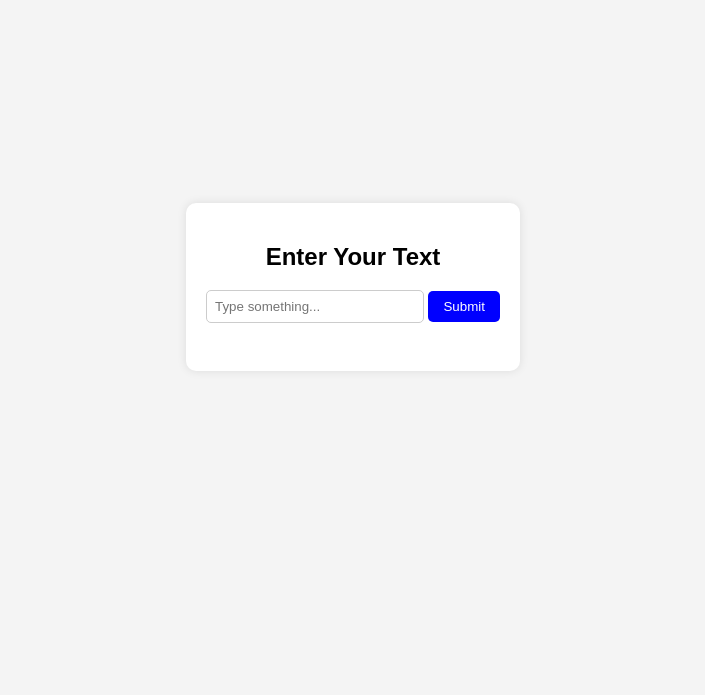
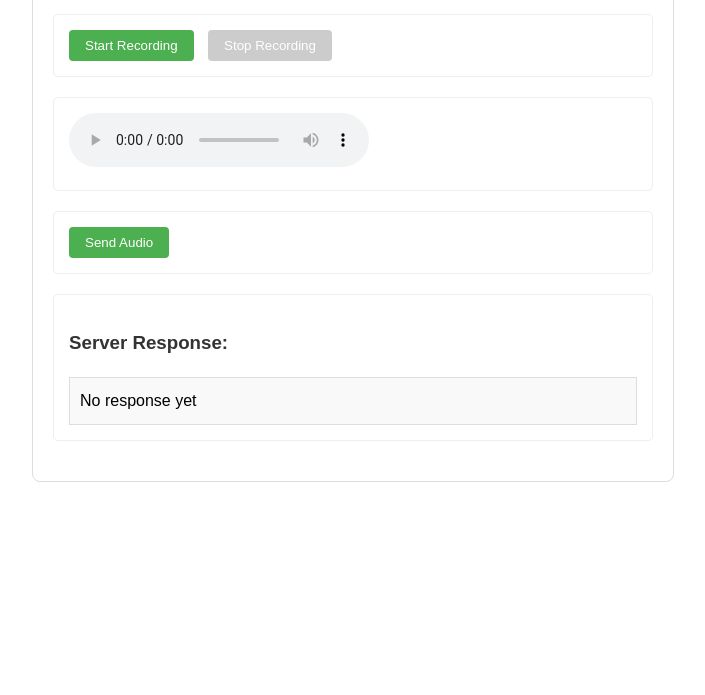
Before and after one commit to Vighnesh-M-S/Doctor_IVR, a plain HTML site: page Frontend/index.html in a window 1280 px wide. Shown: the part 121-816 px from the top of the page, without its empty margins (287-992 px from the left). Drawn offline with Linux system fonts and the light colour scheme.

Commit message:
recieving and transcribing

```diff
--- a/Frontend/index.html
+++ b/Frontend/index.html
@@ -3,15 +3,41 @@
 <head>
     <meta charset="UTF-8">
     <meta name="viewport" content="width=device-width, initial-scale=1.0">
-    <title>Text Submit & Display</title>
+    <title>Audio Recorder</title>
     <link rel="stylesheet" href="styles.css">
 </head>
 <body>
     <div class="container">
-        <h2>Enter Your Text</h2>
-        <input type="text" id="textInput" placeholder="Type something..." />
-        <button onclick="sendText()">Submit</button>
-        <p id="responseText"></p>
+        <h1>Audio Recorder</h1>
+
+        <!-- Audio Recording Section -->
+        <div class="recording-section">
+            <button id="startButton">Start Recording</button>
+            <button id="stopButton" disabled>Stop Recording</button>
+        </div>
+
+        <!-- Audio Playback -->
+        <div class="playback-section">
+            <audio id="audioPlayback" controls></audio>
+        </div>
+
+        <!-- Audio Upload -->
+        <!-- <div class="upload-section">
+            <input type="file" id="audioUpload" accept="audio/*" />
+            <p>Or upload an existing audio file</p>
+        </div> -->
+
+        <!-- Send Button -->
+        <div class="action-section">
+            <button id="sendButton" onclick="sendAudio()">Send Audio</button>
+        </div>
+
+        <!-- Response Display -->
+        <div class="response-section">
+            <h3>Server Response:</h3>
+            <div id="responseText" class="response-box">No response yet</div>
+        </div>
+
     </div>
     <script src="script.js"></script>
 </body>
--- a/Frontend/script.js
+++ b/Frontend/script.js
@@ -1,16 +1,73 @@
-function sendText() {
-    let inputText = document.getElementById("textInput").value;
+let mediaRecorder;
+let audioChunks = [];
+let audioStream; // To store the stream so we can stop it later
 
-    fetch("http://127.0.0.1:8080/submit", {
-        method: "POST",
-        headers: {
-            "Content-Type": "application/json"
-        },
-        body: JSON.stringify({ text: inputText })
-    })
-    .then(response => response.json())
-    .then(data => {
-        document.getElementById("responseText").textContent = data.message;
-    })
-    .catch(error => console.error("Error:", error));
+// Start recording
+document.getElementById('startButton').addEventListener('click', async () => {
+    try {
+        audioChunks = []; // Clear previous recordings
+        const stream = await navigator.mediaDevices.getUserMedia({ audio: true });
+        audioStream = stream; // Store the stream for later
+        mediaRecorder = new MediaRecorder(stream);
+
+        mediaRecorder.ondataavailable = event => {
+            audioChunks.push(event.data);
+        };
+
+        mediaRecorder.onstop = () => {
+            const audioBlob = new Blob(audioChunks, { type: 'audio/wav' });
+            const audioUrl = URL.createObjectURL(audioBlob);
+            document.getElementById('audioPlayback').src = audioUrl;
+        };
+
+        mediaRecorder.start(1000); // Collect data every 1 second
+        document.getElementById('startButton').disabled = true;
+        document.getElementById('stopButton').disabled = false;
+        document.getElementById('responseText').textContent = "Recording...";
+    } catch (error) {
+        console.error('Error accessing microphone:', error);
+        document.getElementById('responseText').textContent = "Error accessing microphone";
+    }
+});
+
+// Stop recording - THIS WAS MISSING
+document.getElementById('stopButton').addEventListener('click', () => {
+    if (mediaRecorder && mediaRecorder.state !== 'inactive') {
+        mediaRecorder.stop();
+
+        // Stop all tracks in the stream
+        if (audioStream) {
+            audioStream.getTracks().forEach(track => track.stop());
+        }
+
+        document.getElementById('startButton').disabled = false;
+        document.getElementById('stopButton').disabled = true;
+        document.getElementById('responseText').textContent = "Recording stopped";
+    }
+});
+
+async function sendAudio() {
+    if (audioChunks.length === 0) {
+        console.error('No audio data available');
+        document.getElementById('responseText').textContent = "No recording to send";
+        return;
+    }
+
+    const audioBlob = new Blob(audioChunks, { type: 'audio/wav' });
+    const formData = new FormData();
+    formData.append('audio', audioBlob, 'recording.wav');
+
+    try {
+        document.getElementById('responseText').textContent = "Sending audio...";
+        const response = await fetch("http://127.0.0.1:8080/submit-audio", {
+            method: "POST",
+            body: formData
+        });
+
+        const data = await response.json();
+        document.getElementById('responseText').textContent = data.message || "Audio sent successfully";
+    } catch (error) {
+        console.error("Error:", error);
+        document.getElementById('responseText').textContent = "Error sending audio";
+    }
 }
--- a/Frontend/styles.css
+++ b/Frontend/styles.css
@@ -1,39 +1,50 @@
 body {
     font-family: Arial, sans-serif;
-    display: flex;
-    justify-content: center;
-    align-items: center;
-    height: 100vh;
-    background-color: #f4f4f4;
+    line-height: 1.6;
+    margin: 0;
+    padding: 20px;
 }
 
 .container {
-    text-align: center;
-    background: white;
+    max-width: 600px;
+    margin: 0 auto;
     padding: 20px;
-    border-radius: 10px;
-    box-shadow: 0px 0px 10px rgba(0, 0, 0, 0.1);
+    border: 1px solid #ddd;
+    border-radius: 8px;
 }
 
-input {
-    padding: 8px;
-    width: 200px;
-    margin-bottom: 10px;
-    border: 1px solid #ccc;
+.recording-section, .playback-section, .upload-section, .action-section, .response-section {
+    margin-bottom: 20px;
+    padding: 15px;
+    border: 1px solid #eee;
     border-radius: 5px;
 }
 
 button {
-    padding: 8px 15px;
-    background: blue;
+    padding: 8px 16px;
+    margin-right: 10px;
+    background-color: #4CAF50;
     color: white;
     border: none;
+    border-radius: 4px;
     cursor: pointer;
-    border-radius: 5px;
 }
 
-p {
-    font-size: 18px;
-    font-weight: bold;
-    margin-top: 10px;
+button:disabled {
+    background-color: #cccccc;
 }
+
+button:hover:not(:disabled) {
+    background-color: #45a049;
+}
+
+.response-box {
+    padding: 10px;
+    background-color: #f9f9f9;
+    border: 1px solid #ddd;
+    min-height: 20px;
+}
+
+h1, h3 {
+    color: #333;
+}
--- /dev/null
+++ b/response.json
@@ -0,0 +1 @@
+{"detail":"[Errno 2] No such file or directory: 'ffmpeg'"}
```
Also changed, not shown: 3 other files.
